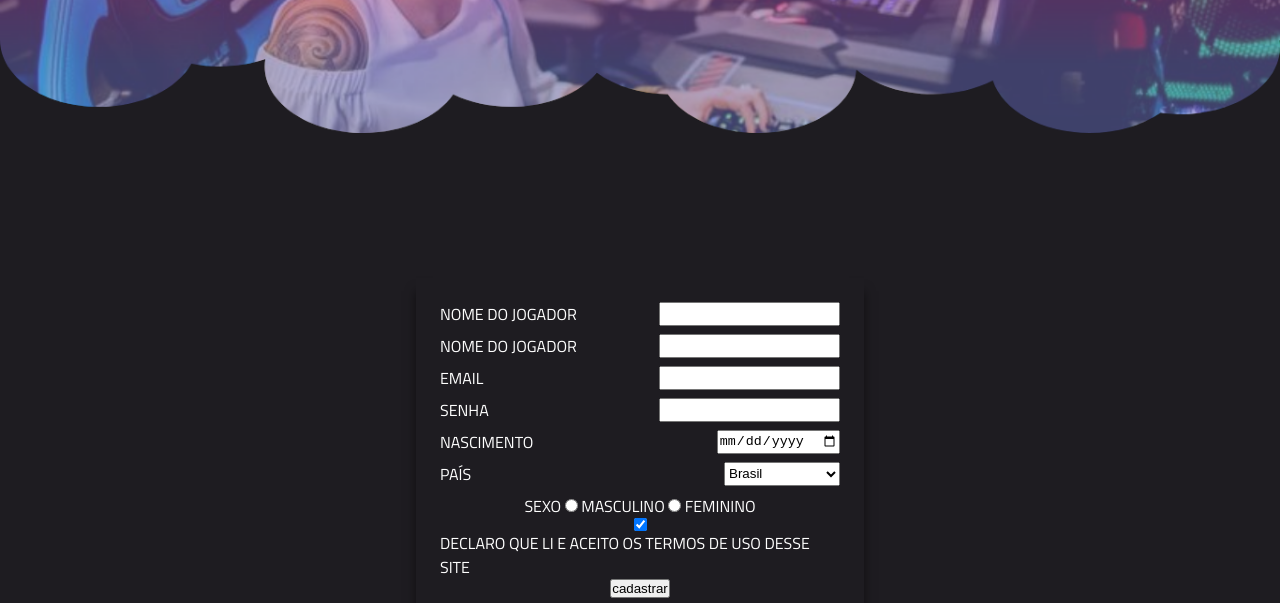
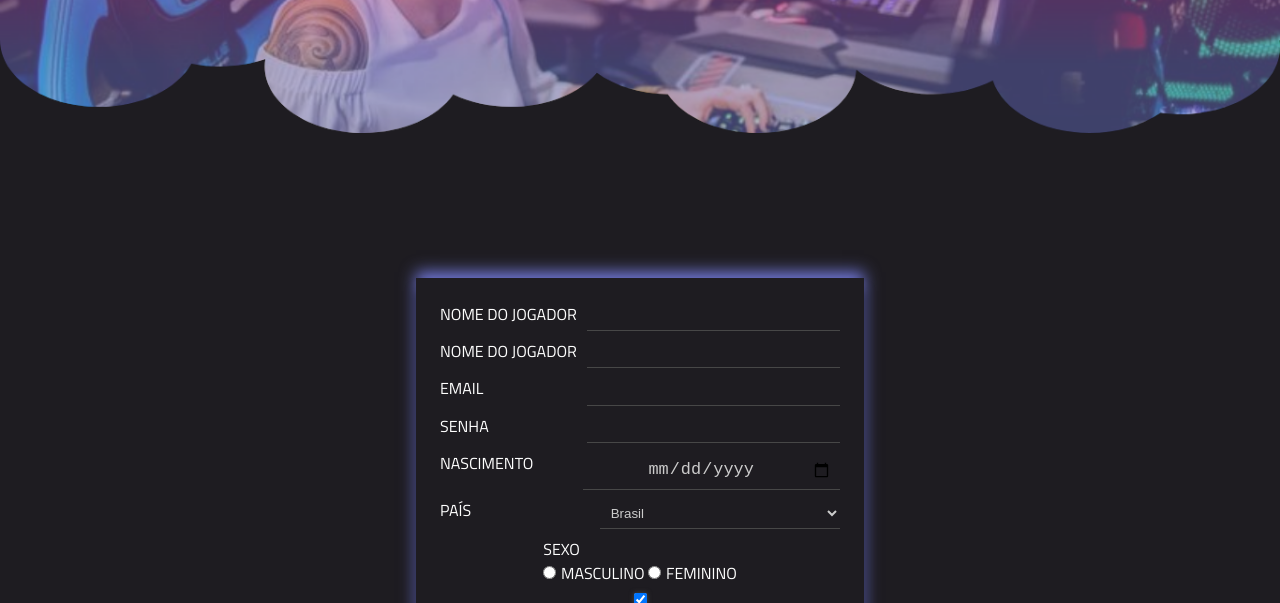
Before and after one commit to ana-111/E-players, a plain HTML site: page cadastro.html in a window 1280 px wide. Both pictures are taken after a click on the checkbox "DECLARO QUE LI E ACEITO OS TERMOS DE USO DESSE SITE". Shown: the part 192-795 px from the top of the page. Drawn offline with Linux system fonts and the light colour scheme.

Commit message:
pagina cadastro finalizado

```diff
--- a/cadastro.html
+++ b/cadastro.html
@@ -66,7 +66,7 @@
 
             <div class="campo">
                 <label for="nascimento">nascimento</label>
-                <input type="date" name="nascimento" id="nasciment">
+                <input type="date" name="nascimento" id="nasciment" max="2020-03-05" min="1900-01-01">
             </div>
 
             <div class="campo">
@@ -79,7 +79,7 @@
             </div>
 
             <fleldset>
-                <legred>Sexo</legred>
+                <legend>Sexo</legend>
                 <input type="radio" name="sexo" value="N" id="Masilino">
                 <label for="Masculino">Masculino</label>
 
@@ -89,12 +89,14 @@
 
             </fleldset>
 
+            <div class="campo termos"></div>
             <input type="checkbox" name="check"  id="check">
             <label for="check">
                 declaro que li e aceito os termos de uso desse site
             </label>
+        </div>
 
-            <button type="submit">cadastrar</button>
+            <button type="submit" class="btn gradient">cadastrar</button>
 
         </form>
 
--- a/css/style.css
+++ b/css/style.css
@@ -278,7 +278,7 @@ footer p{
 .form_cadastro{
     width: 100%;
     max-width: 400px;
-    box-shadow: 0 13px 10px rgba(0, 0, 0, 0.5);
+    box-shadow: 0 13px 10px rgba(0, 0, 0, 0.5), 0px -6px 15px rgb(115, 122, 221);
     margin: auto;
     display: flex;
     flex-direction: column;
@@ -298,3 +298,64 @@ footer p{
     margin-bottom: 0.5em;
 
 }
+
+
+input[type="text"],
+input[type="email"],
+input[type="password"],
+input[type="date"],
+select{
+    border: none;
+    background-color: #1e1c21;
+    color: #cccccc;
+    border-bottom: 1px solid #474747;
+    width: 60%;
+    padding: 0.5em;
+}
+
+input[type="date"]{
+    text-align: center;
+    font-size: 1.3em;
+}
+
+input:focus, select:focus{
+    outline: none;
+    background-color: #474747;
+    box-shadow: 0 0 5px #474747;
+    border-bottom: 1px solid var(--purple);
+}
+
+fieldset{
+    width: 100%;
+    border: none;
+    margin-bottom: 2em;
+}
+
+fieldset legend{
+    text-transform: uppercase;
+}
+
+input[type="radio"]{
+        margin-right: 0.1em;
+}
+
+fieldset label{
+    margin-right: 0.5em;
+}
+
+.termos{
+    align-items: center;
+    justify-content: start;
+}
+
+.termos label{
+    text-transform: lowercase;
+    margin-left: 0.5em;
+}
+
+.form_cadastro button{
+    border: none;
+    width: 60%;
+    margin-top: 2em;
+    cursor: pointer;
+}
```
